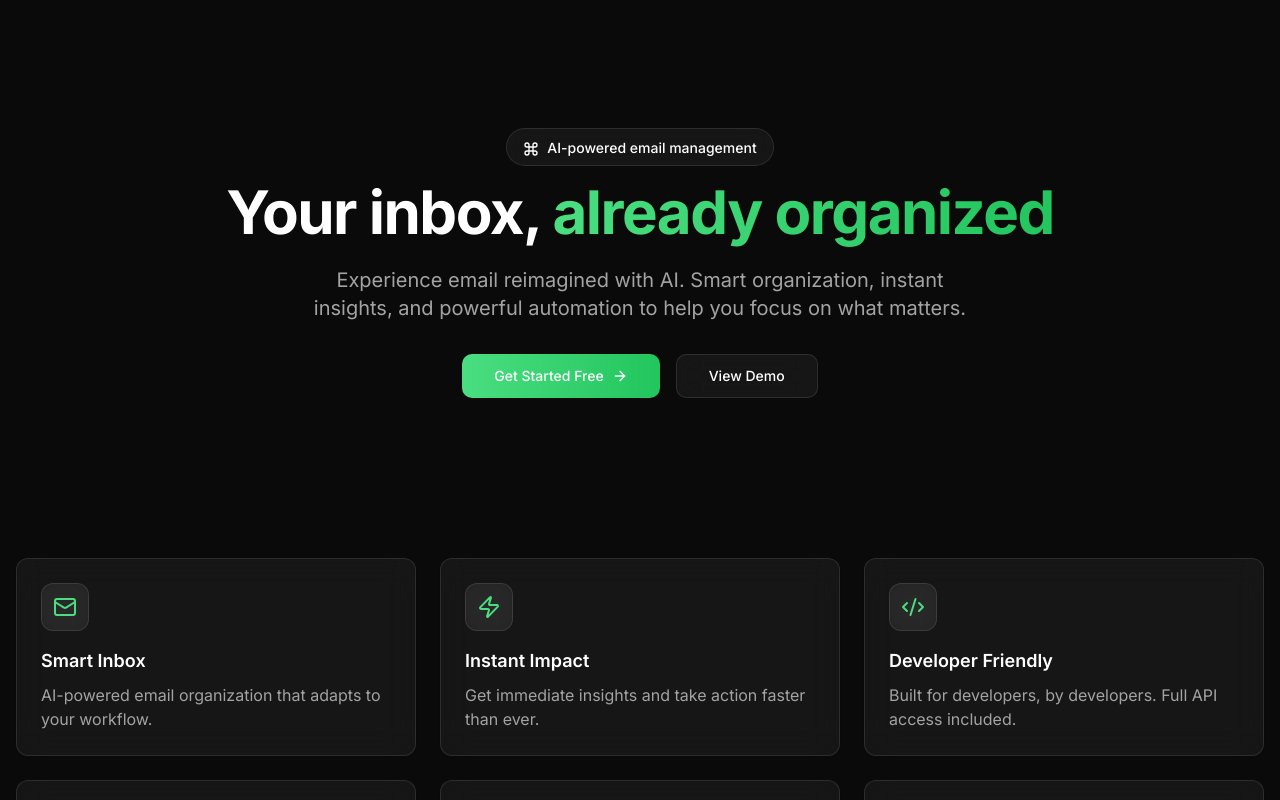
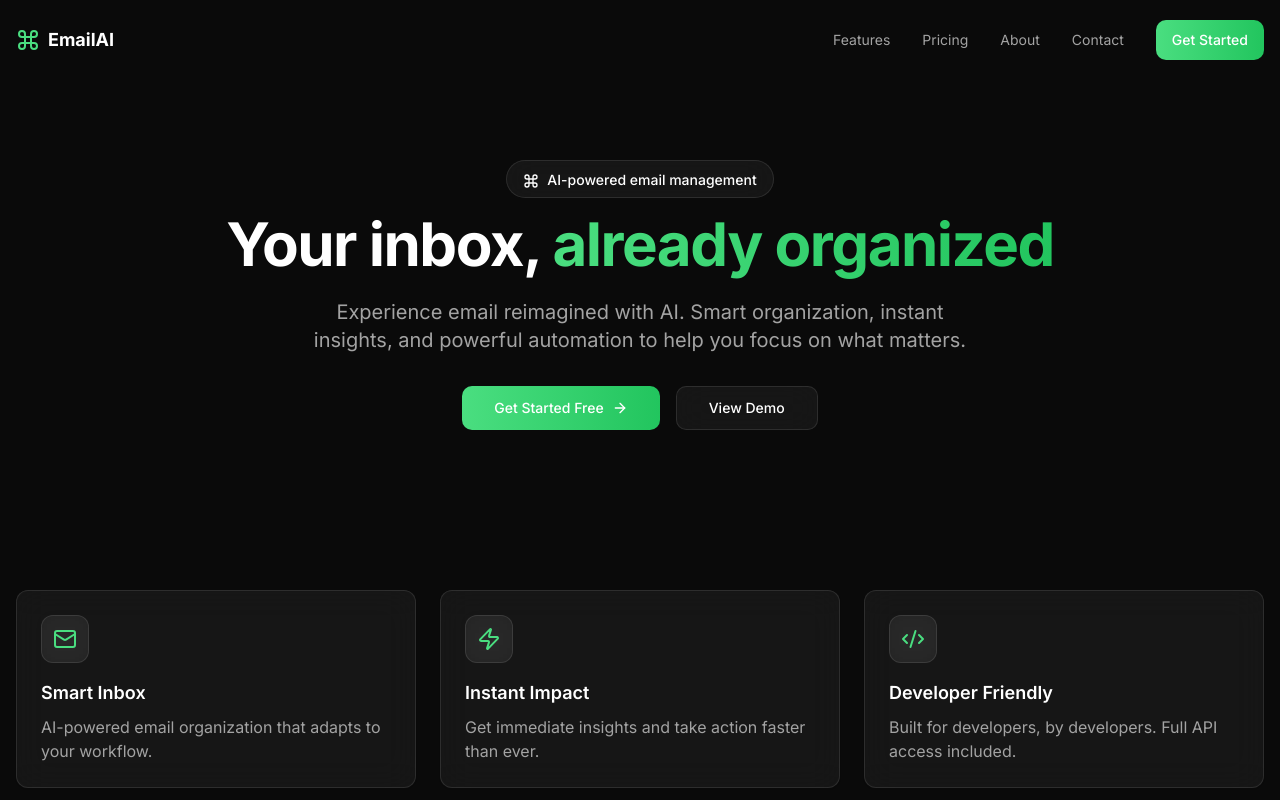
Before and after one commit to volltzz/c-468366, a React (Vite) app: page / in a window 1280 px wide. Shown: the top 800 px of the page. Built offline with nearby package versions, Linux system fonts and the light colour scheme.

Commit message:
Add top navigation with scroll effect
Implemented a top navigation bar with links to dummy pages. The navigation bar features a shrinking effect when the user scrolls down the page.
[skip gpt_engineer]

```diff
--- /dev/null
+++ b/src/components/Navigation.tsx
@@ -0,0 +1,84 @@
+import { useState, useEffect } from "react";
+import { Command, Menu } from "lucide-react";
+import { Button } from "./ui/button";
+import { Sheet, SheetContent, SheetTrigger } from "./ui/sheet";
+
+const Navigation = () => {
+  const [isScrolled, setIsScrolled] = useState(false);
+  const [isMobileMenuOpen, setIsMobileMenuOpen] = useState(false);
+
+  useEffect(() => {
+    const handleScroll = () => {
+      setIsScrolled(window.scrollY > 50);
+    };
+
+    window.addEventListener("scroll", handleScroll);
+    return () => window.removeEventListener("scroll", handleScroll);
+  }, []);
+
+  const navItems = [
+    { name: "Features", href: "#features" },
+    { name: "Pricing", href: "#pricing" },
+    { name: "About", href: "#about" },
+    { name: "Contact", href: "#contact" },
+  ];
+
+  return (
+    <header
+      className={`fixed top-0 left-0 right-0 z-50 transition-all duration-300 ${
+        isScrolled ? "h-16 bg-background/80 backdrop-blur-lg" : "h-20 bg-transparent"
+      }`}
+    >
+      <div className="container mx-auto px-4 h-full">
+        <nav className="flex items-center justify-between h-full">
+          <div className="flex items-center gap-2">
+            <Command className="w-6 h-6 text-primary" />
+            <span className="font-bold text-lg">EmailAI</span>
+          </div>
+
+          {/* Desktop Navigation */}
+          <div className="hidden md:flex items-center gap-8">
+            {navItems.map((item) => (
+              <a
+                key={item.name}
+                href={item.href}
+                className="text-sm text-muted-foreground hover:text-foreground transition-colors"
+              >
+                {item.name}
+              </a>
+            ))}
+            <Button className="button-gradient">Get Started</Button>
+          </div>
+
+          {/* Mobile Navigation */}
+          <div className="md:hidden">
+            <Sheet open={isMobileMenuOpen} onOpenChange={setIsMobileMenuOpen}>
+              <SheetTrigger asChild>
+                <Button variant="outline" size="icon" className="glass">
+                  <Menu className="h-5 w-5" />
+                </Button>
+              </SheetTrigger>
+              <SheetContent>
+                <div className="flex flex-col gap-4 mt-8">
+                  {navItems.map((item) => (
+                    <a
+                      key={item.name}
+                      href={item.href}
+                      className="text-lg text-muted-foreground hover:text-foreground transition-colors"
+                      onClick={() => setIsMobileMenuOpen(false)}
+                    >
+                      {item.name}
+                    </a>
+                  ))}
+                  <Button className="button-gradient mt-4">Get Started</Button>
+                </div>
+              </SheetContent>
+            </Sheet>
+          </div>
+        </nav>
+      </div>
+    </header>
+  );
+};
+
+export default Navigation;
--- a/src/pages/Index.tsx
+++ b/src/pages/Index.tsx
@@ -2,6 +2,7 @@ import { motion } from "framer-motion";
 import { ArrowRight, Code2, Command, LineChart, Mail, MessageSquare, Settings, Zap } from "lucide-react";
 import { Button } from "@/components/ui/button";
 import { Card } from "@/components/ui/card";
+import Navigation from "@/components/Navigation";
 
 const features = [
   {
@@ -39,12 +40,14 @@ const features = [
 const Index = () => {
   return (
     <div className="min-h-screen bg-background text-foreground">
-      {/* Hero Section */}
+      <Navigation />
+
+      {/* Hero Section - Update top padding to account for navigation */}
       <motion.section
         initial={{ opacity: 0, y: 20 }}
         animate={{ opacity: 1, y: 0 }}
         transition={{ duration: 0.5 }}
-        className="container px-4 pt-32 pb-20 text-center"
+        className="container px-4 pt-40 pb-20 text-center" // Updated pt-32 to pt-40
       >
         <motion.div
           initial={{ opacity: 0 }}
```
